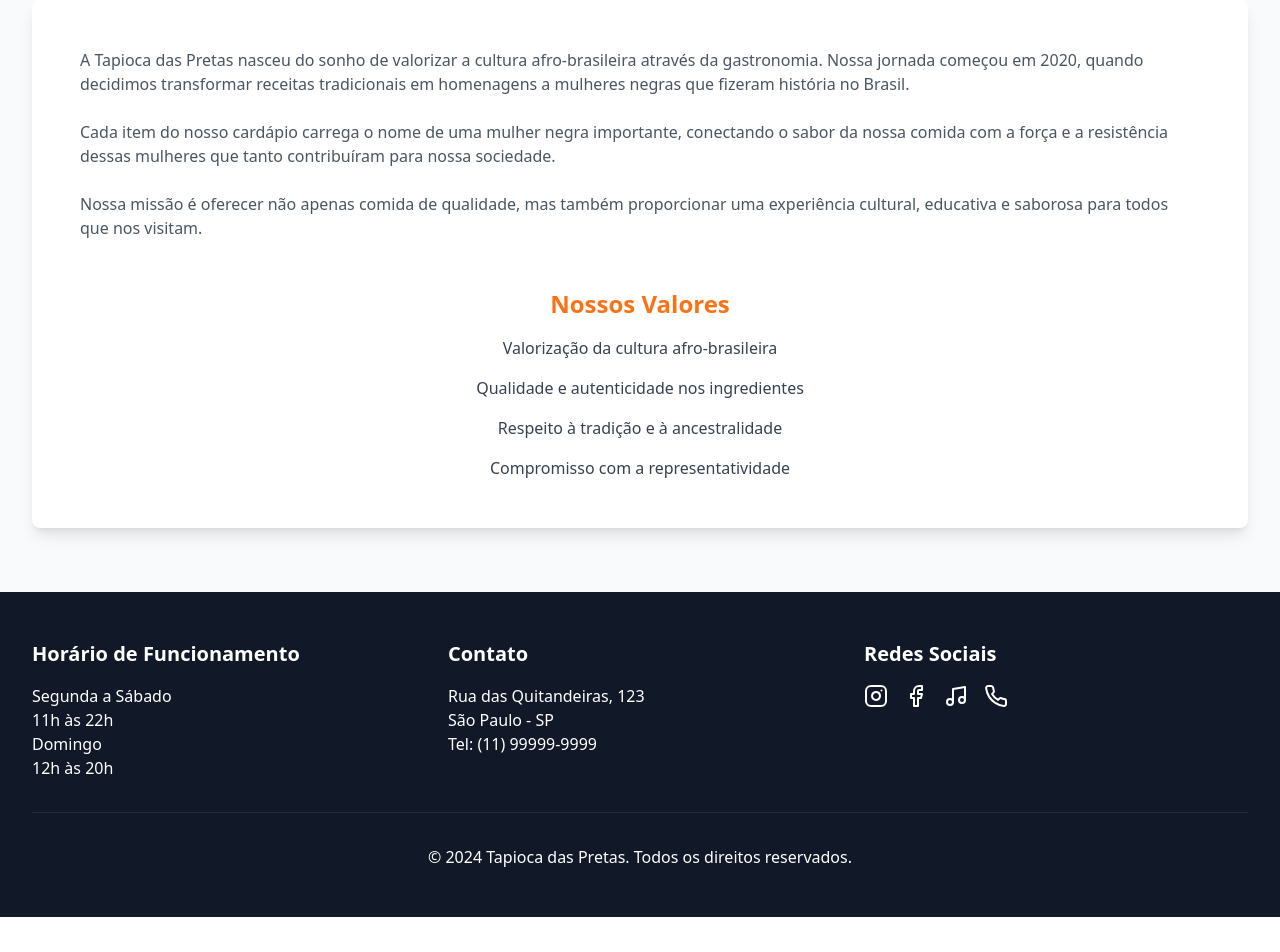
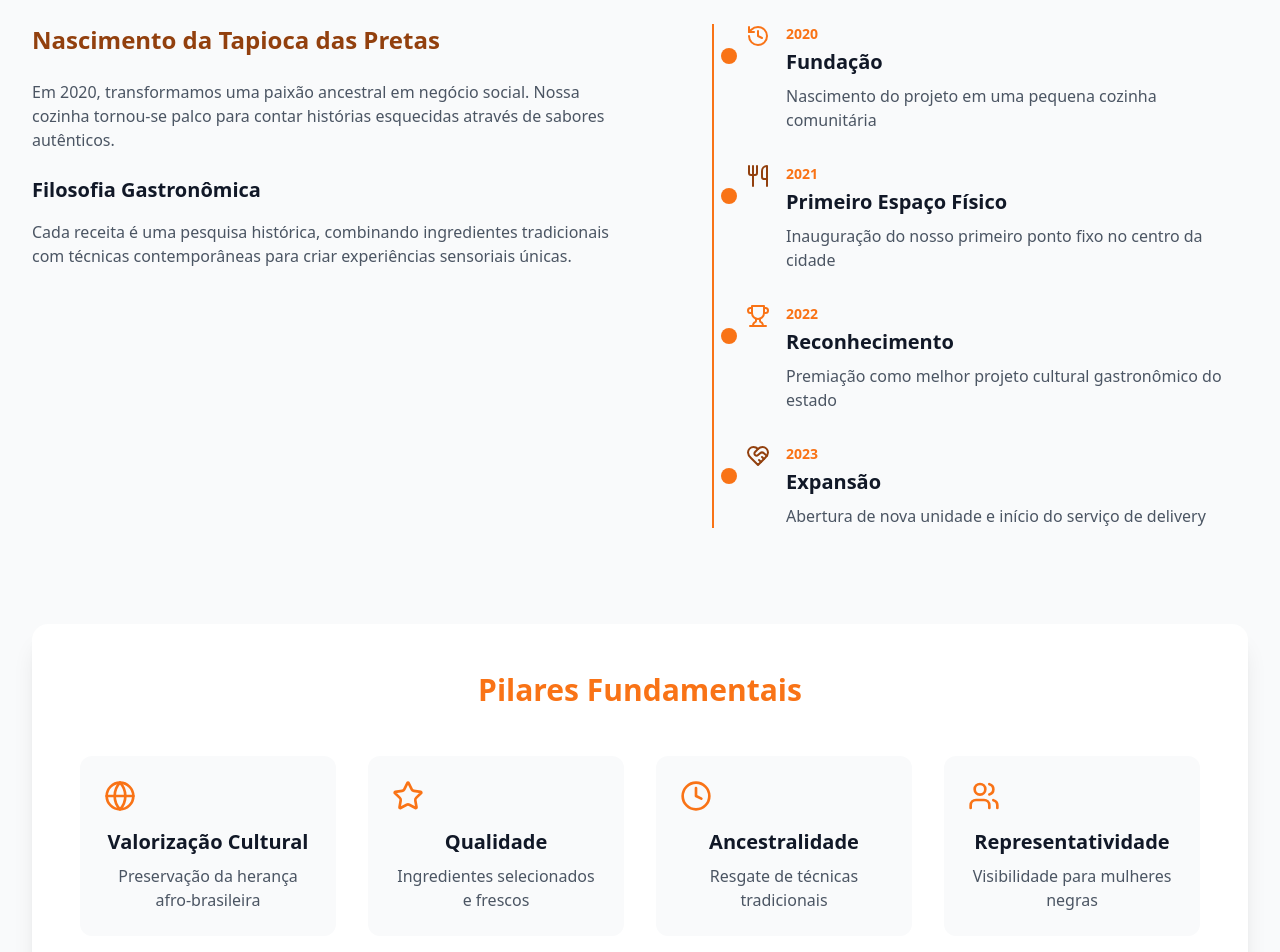
Before and after one commit to Dev-Zero64/tapioca-das-pretas, a React (Vite) app: page /nossa-historia in a window 1280 px wide. Shown: the part 260-1212 px from the top of the page. Before the commit the page ends 1177 px from the top, so only its background shows below. Built offline with nearby package versions, Linux system fonts and the light colour scheme.

Commit message:
Adiciona framer-motion e atualiza a página de História com animações e ícones

```diff
--- a/package.json
+++ b/package.json
@@ -46,6 +46,7 @@
     "cmdk": "^1.0.0",
     "date-fns": "^3.6.0",
     "embla-carousel-react": "^8.3.0",
+    "framer-motion": "^12.0.5",
     "input-otp": "^1.2.4",
     "lucide-react": "^0.462.0",
     "next-themes": "^0.3.0",
--- a/src/pages/History.tsx
+++ b/src/pages/History.tsx
@@ -1,51 +1,181 @@
+import { motion } from "framer-motion";
+import {
+  Clock,
+  Utensils,
+  HeartHandshake,
+  Trophy,
+  Globe,
+  Star,
+  HistoryIcon,
+  Users
+} from "lucide-react";
+
+// Timeline atualizada com ícones do Lucide
+const timeline = [
+  {
+    year: "2020",
+    title: "Fundação",
+    description: "Nascimento do projeto em uma pequena cozinha comunitária",
+    icon: <HistoryIcon className="text-brand-orange w-6 h-6" />
+  },
+  {
+    year: "2021",
+    title: "Primeiro Espaço Físico",
+    description: "Inauguração do nosso primeiro ponto fixo no centro da cidade",
+    icon: <Utensils className="text-brand-terra w-6 h-6" />
+  },
+  {
+    year: "2022",
+    title: "Reconhecimento",
+    description: "Premiação como melhor projeto cultural gastronômico do estado",
+    icon: <Trophy className="text-brand-orange w-6 h-6" />
+  },
+  {
+    year: "2023",
+    title: "Expansão",
+    description: "Abertura de nova unidade e início do serviço de delivery",
+    icon: <HeartHandshake className="text-brand-terra w-6 h-6" />
+  }
+];
+
+// Valores com ícones genéricos
+const values = [
+  {
+    title: "Valorização Cultural",
+    description: "Preservação da herança afro-brasileira",
+    icon: <Globe className="text-brand-orange w-8 h-8" />
+  },
+  {
+    title: "Qualidade",
+    description: "Ingredientes selecionados e frescos",
+    icon: <Star className="text-brand-orange w-8 h-8" />
+  },
+  {
+    title: "Ancestralidade",
+    description: "Resgate de técnicas tradicionais",
+    icon: <Clock className="text-brand-orange w-8 h-8" />
+  },
+  {
+    title: "Representatividade",
+    description: "Visibilidade para mulheres negras",
+    icon: <Users className="text-brand-orange w-8 h-8" />
+  }
+];
+
+const fadeInVariants = {
+  initial: { opacity: 0, y: 20 },
+  animate: { opacity: 1, y: 0 },
+  exit: { opacity: 0, y: -20 }
+};
+
 export const History = () => {
   return (
-    <div className="py-16 bg-gray-50">
+    <section className="py-16 bg-gray-50 relative overflow-hidden">
       <div className="max-w-7xl mx-auto px-4 sm:px-6 lg:px-8">
-        <div className="text-center mb-12">
-          <h1 className="text-4xl font-bold text-gray-900 mb-4">
-            Nossa História
-          </h1>
-          <p className="text-xl text-gray-600">
-            Resgatando sabores e memórias através da culinária afro-brasileira
-          </p>
+        <motion.header
+          initial="initial"
+          whileInView="animate"
+          viewport={{ once: true, margin: "-100px" }}
+          transition={{ duration: 0.6 }}
+          className="text-center mb-16"
+        >
+          <motion.h1
+            variants={fadeInVariants}
+            className="text-4xl md:text-5xl font-bold text-gray-900 mb-4"
+          >
+            Nossa Jornada
+          </motion.h1>
+          <motion.p
+            variants={fadeInVariants}
+            className="text-xl text-gray-600 max-w-3xl mx-auto"
+          >
+            Conectando tradição, sabor e empoderamento através da gastronomia
+          </motion.p>
+        </motion.header>
+
+        <div className="grid lg:grid-cols-2 gap-12 mb-24">
+          <motion.div
+            initial={{ opacity: 0, x: -50 }}
+            whileInView={{ opacity: 1, x: 0 }}
+            viewport={{ once: true }}
+            className="relative"
+          >
+            <div className="prose prose-lg max-w-none">
+              <h2 className="text-2xl font-bold text-brand-terra mb-6">
+                Nascimento da Tapioca das Pretas
+              </h2>
+              <p className="text-gray-600 mb-6">
+                Em 2020, transformamos uma paixão ancestral em negócio social. Nossa cozinha
+                tornou-se palco para contar histórias esquecidas através de sabores autênticos.
+              </p>
+
+              <h3 className="text-xl font-semibold text-gray-900 mb-4">
+                Filosofia Gastronômica
+              </h3>
+              <p className="text-gray-600 mb-6">
+                Cada receita é uma pesquisa histórica, combinando ingredientes tradicionais
+                com técnicas contemporâneas para criar experiências sensoriais únicas.
+              </p>
+            </div>
+          </motion.div>
+
+          <motion.div
+            initial={{ opacity: 0, x: 50 }}
+            whileInView={{ opacity: 1, x: 0 }}
+            viewport={{ once: true }}
+            className="relative lg:pl-12"
+          >
+            <div className="sticky top-24">
+              <div className="space-y-8 pl-8 border-l-2 border-brand-orange">
+                {timeline.map((item, index) => (
+                  <motion.div
+                    key={item.year}
+                    initial="initial"
+                    whileInView="animate"
+                    viewport={{ once: true }}
+                    variants={fadeInVariants}
+                    className="relative"
+                  >
+                    <div className="absolute w-4 h-4 bg-brand-orange rounded-full -left-[25px] top-6" />
+                    <div className="flex gap-4 items-start">
+                      <div className="text-brand-terra text-3xl">{item.icon}</div>
+                      <div>
+                        <p className="text-sm font-semibold text-brand-orange">{item.year}</p>
+                        <h3 className="text-xl font-bold text-gray-900 mt-1">{item.title}</h3>
+                        <p className="text-gray-600 mt-2">{item.description}</p>
+                      </div>
+                    </div>
+                  </motion.div>
+                ))}
+              </div>
+            </div>
+          </motion.div>
         </div>
 
-        <div className="bg-white rounded-lg shadow-lg p-8 md:p-12">
-          <div className="prose prose-lg mx-auto">
-            <p className="text-gray-600 mb-6">
-              A Tapioca das Pretas nasceu do sonho de valorizar a cultura afro-brasileira
-              através da gastronomia. Nossa jornada começou em 2020, quando decidimos
-              transformar receitas tradicionais em homenagens a mulheres negras que
-              fizeram história no Brasil.
-            </p>
-
-            <p className="text-gray-600 mb-6">
-              Cada item do nosso cardápio carrega o nome de uma mulher negra importante,
-              conectando o sabor da nossa comida com a força e a resistência dessas
-              mulheres que tanto contribuíram para nossa sociedade.
-            </p>
-
-            <p className="text-gray-600 mb-6">
-              Nossa missão é oferecer não apenas comida de qualidade, mas também
-              proporcionar uma experiência cultural, educativa e saborosa para todos
-              que nos visitam.
-            </p>
-
-            <div className="mt-12 text-center">
-              <h2 className="text-2xl font-bold text-brand-orange mb-4">
-                Nossos Valores
-              </h2>
-              <ul className="list-none space-y-4">
-                <li className="text-gray-700">Valorização da cultura afro-brasileira</li>
-                <li className="text-gray-700">Qualidade e autenticidade nos ingredientes</li>
-                <li className="text-gray-700">Respeito à tradição e à ancestralidade</li>
-                <li className="text-gray-700">Compromisso com a representatividade</li>
-              </ul>
-            </div>
+        <motion.div
+          initial="initial"
+          whileInView="animate"
+          viewport={{ once: true }}
+          className="bg-white rounded-2xl shadow-xl p-8 md:p-12"
+        >
+          <h2 className="text-3xl font-bold text-center text-brand-orange mb-12">
+            Pilares Fundamentais
+          </h2>
+          <div className="grid md:grid-cols-2 lg:grid-cols-4 gap-8">
+            {values.map((value) => (
+              <motion.div
+                key={value.title}
+                variants={fadeInVariants}
+                className="text-center p-6 bg-gray-50 rounded-xl hover:bg-white transition-all"
+              >
+                <div className="text-4xl mb-4">{value.icon}</div>
+                <h3 className="text-xl font-bold text-gray-900 mb-2">{value.title}</h3>
+                <p className="text-gray-600">{value.description}</p>
+              </motion.div>
+            ))}
           </div>
-        </div>
+        </motion.div>
       </div>
-    </div>
+    </section>
   );
 };
```
Also changed, not shown: 1 other file (tests, documents, lock files or other folders).
